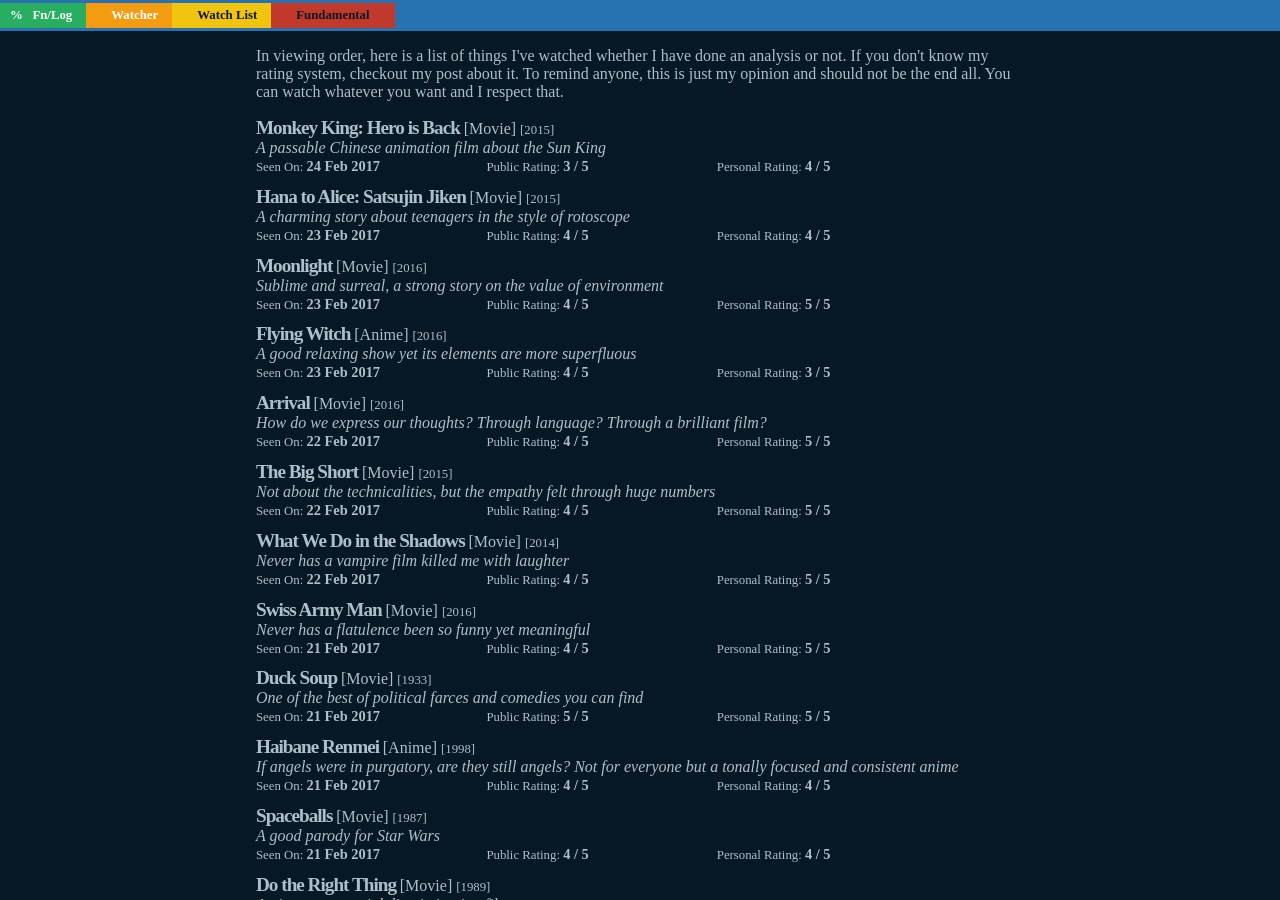
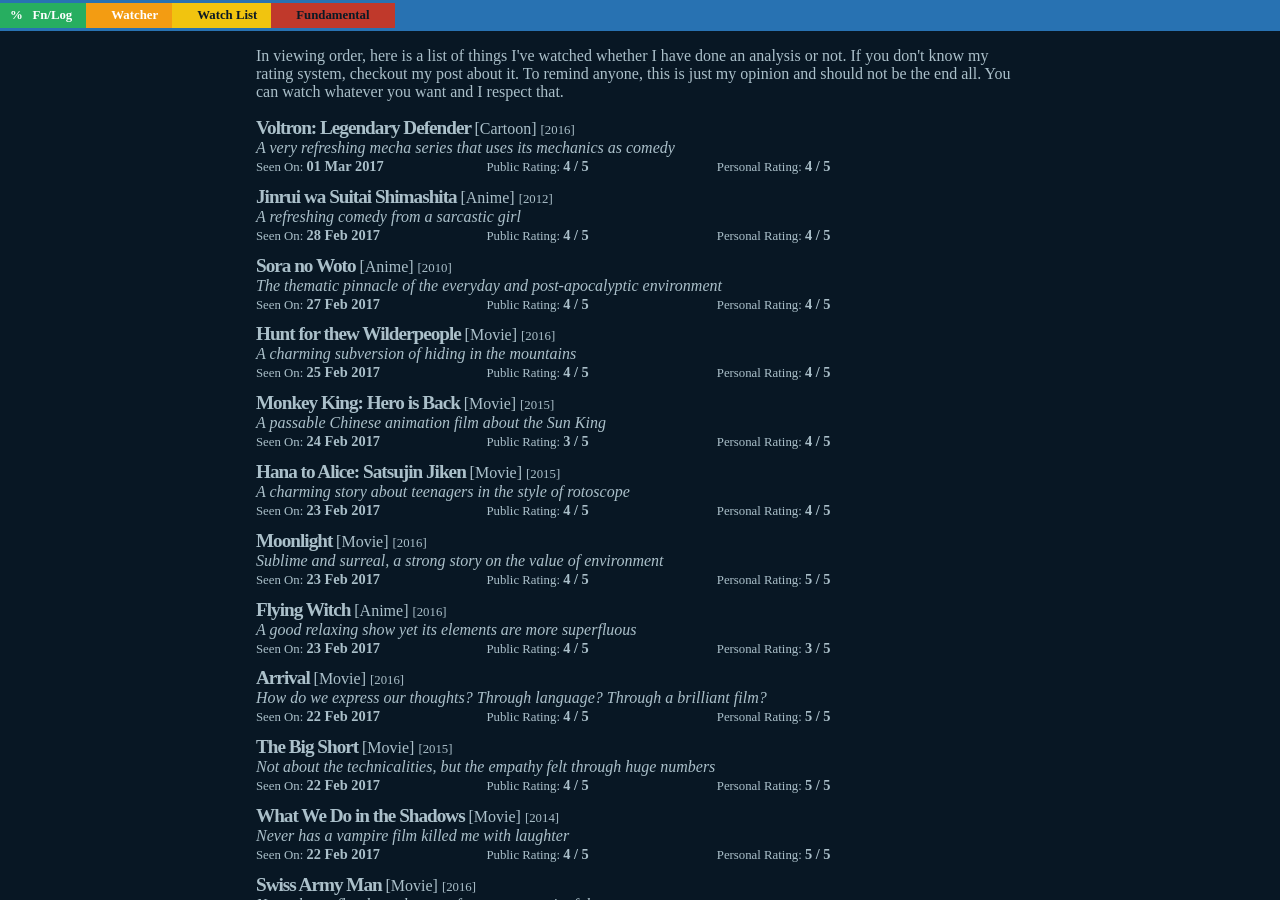
Before and after one commit to FrancisMurillo/FrancisMurillo.github.io, a Jekyll site: the page built from watcher/watch-list.html, in a window 1280 px wide and 900 px high. Built offline with Jekyll 4.4.1, drawn with Linux system fonts in a browser that asks for light colours.

```diff
--- a/_data/official-watch-list.yaml
+++ b/_data/official-watch-list.yaml
@@ -1,3 +1,35 @@
+- title: "Voltron: Legendary Defender"
+  type: "Cartoon"
+  year: "2016"
+  public-rating: "4 / 5"
+  personal-rating: "4 / 5"
+  date: "2017-03-01"
+  quick-word: "A very refreshing mecha series that uses its mechanics as comedy"
+  link: ""
+- title: "Jinrui wa Suitai Shimashita"
+  type: "Anime"
+  year: "2012"
+  public-rating: "4 / 5"
+  personal-rating: "4 / 5"
+  date: "2017-02-28"
+  quick-word: "A refreshing comedy from a sarcastic girl"
+  link: ""
+- title: "Sora no Woto"
+  type: "Anime"
+  year: "2010"
+  public-rating: "4 / 5"
+  personal-rating: "4 / 5"
+  date: "2017-02-27"
+  quick-word: "The thematic pinnacle of the everyday and post-apocalyptic environment"
+  link: ""
+- title: "Hunt for thew Wilderpeople"
+  type: "Movie"
+  year: "2016"
+  public-rating: "4 / 5"
+  personal-rating: "4 / 5"
+  date: "2017-02-25"
+  quick-word: "A charming subversion of hiding in the mountains"
+  link: ""
 - title: "Monkey King: Hero is Back"
   type: "Movie"
   year: "2015"
```
Also changed, not shown: watcher/_posts/2017-03-02-The Greatest Love - Contradictory Setup.html (added, +149 -0 lines).
